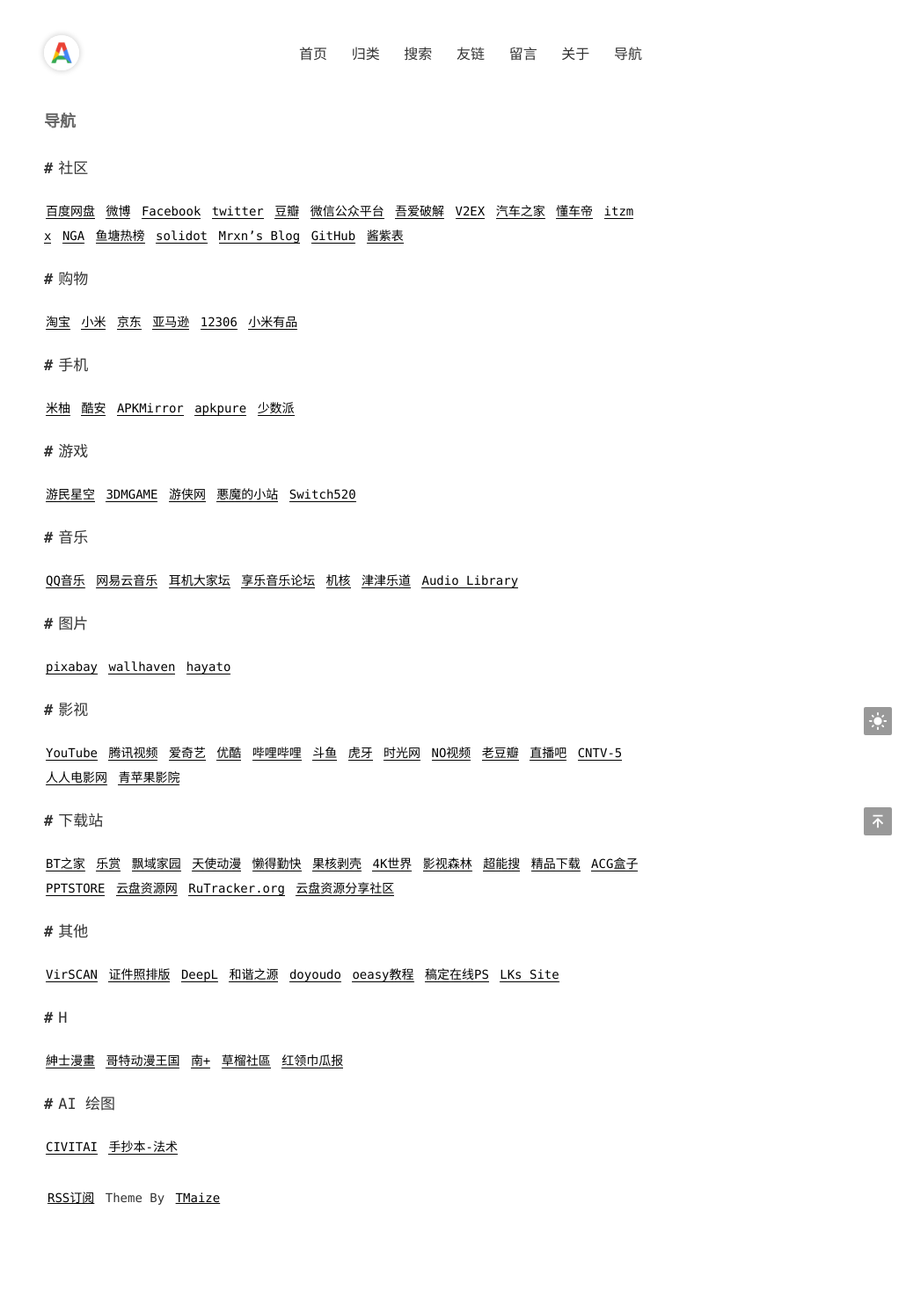
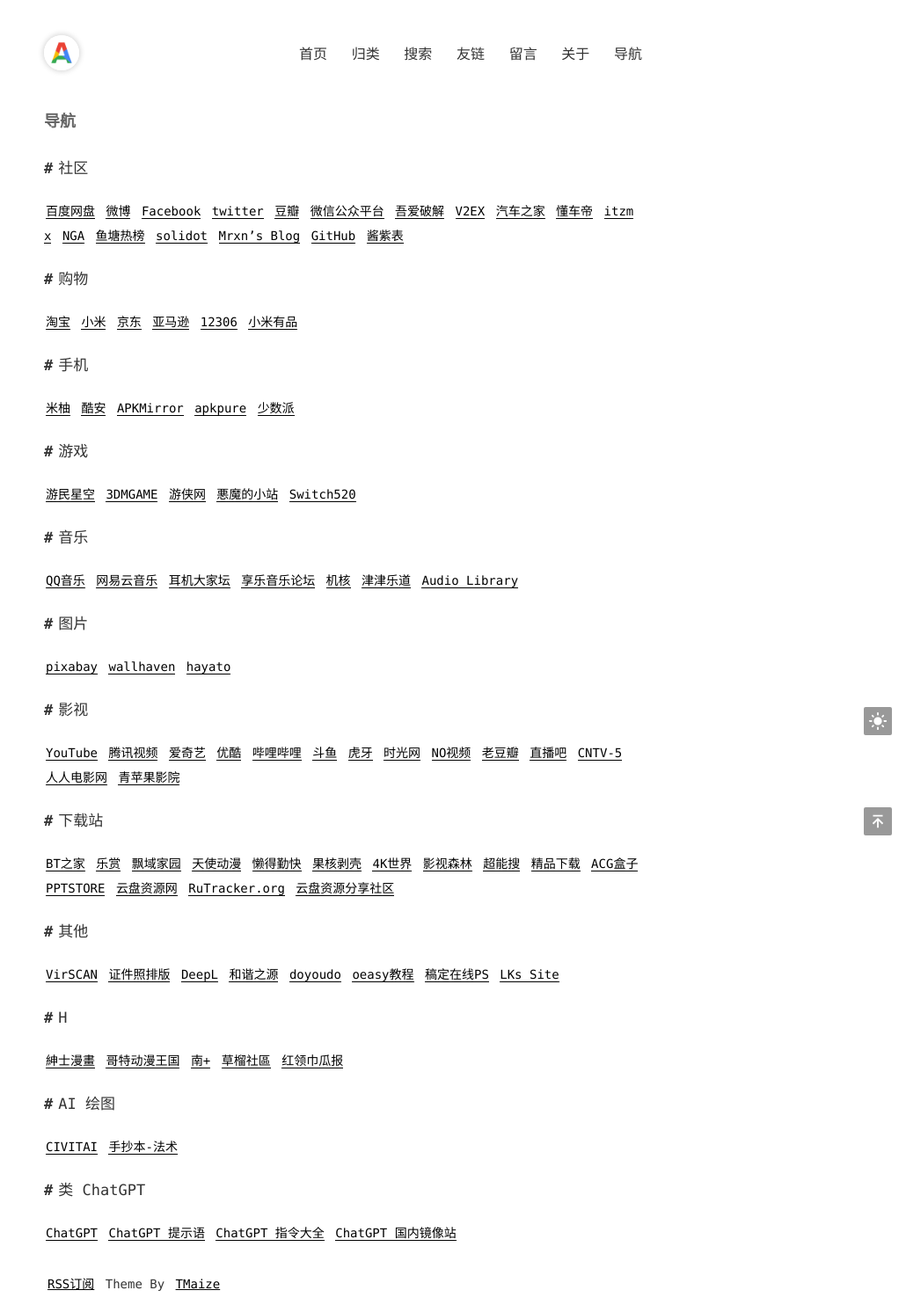
Before and after one commit to admans/admans.github.io, a Jekyll site: the page built from pages/navi.md, in a window 1280 px wide. Shown: the whole page at 88% size, without its empty margins (250-1280 px from the left). Built offline with Jekyll 4.4.1, drawn with Linux system fonts in a browser that asks for light colours; before the commit the page ends 1386 px from its top, so only the background shows below that.

Commit message:
Update navi.md

```diff
--- a/pages/navi.md
+++ b/pages/navi.md
@@ -46,3 +46,7 @@ title: 导航
 ## AI 绘图
 
 [CIVITAI](https://civitai.com/ "CIVITAI") [手抄本-法术](https://docs.google.com/spreadsheets/d/14Gg1kIGWdZGXyCC8AgYVT0lqI6IivLzZOdIT3QMWwVI/htmlview# "手抄本-法术")
+
+## 类 ChatGPT
+
+[ChatGPT](chat.openai.com "ChatGPT") [ChatGPT 提示语](https://prompts.fresns.cn/ "ChatGPT 提示语") [ChatGPT 指令大全](https://docs.qq.com/pdf/DYnZWTE9Rc0tVS09w? "ChatGPT 指令大全") [ChatGPT 国内镜像站](https://blog.forwardminded.xyz/ "ChatGPT 国内镜像站")
```
